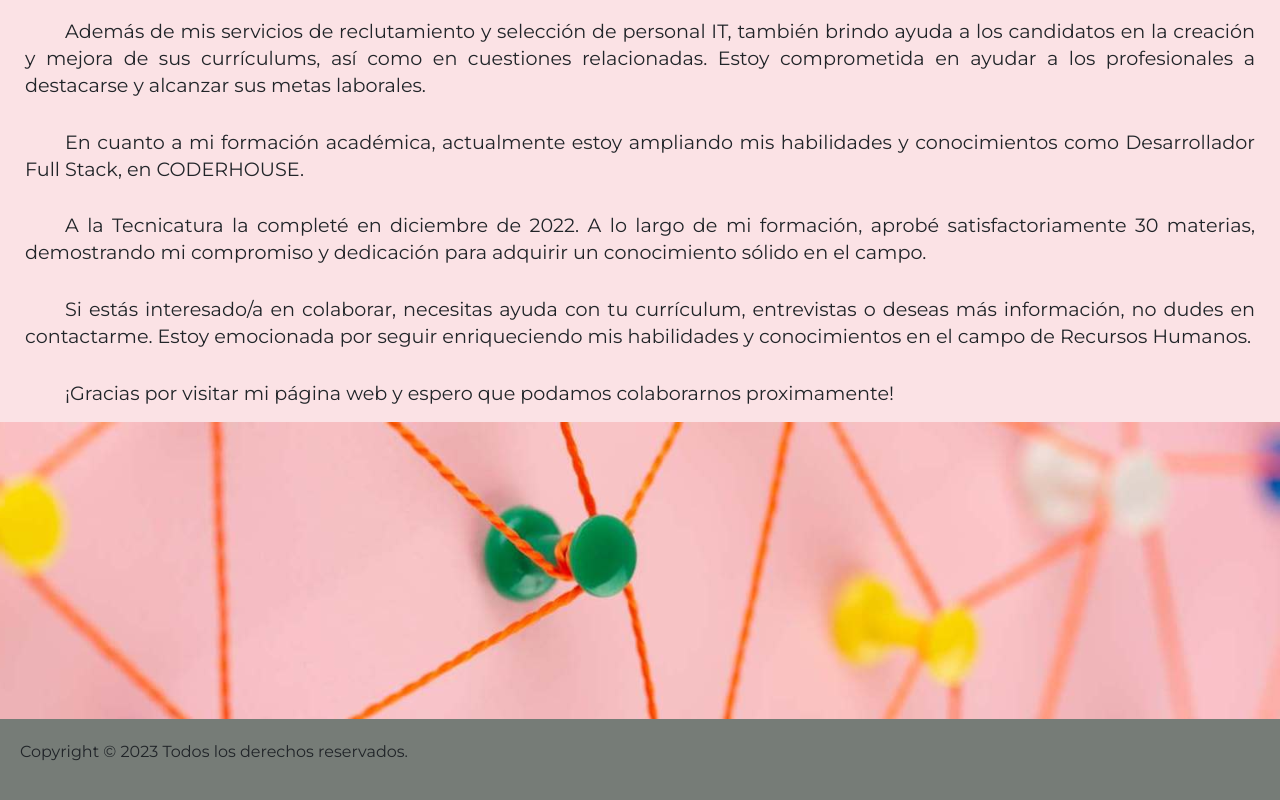
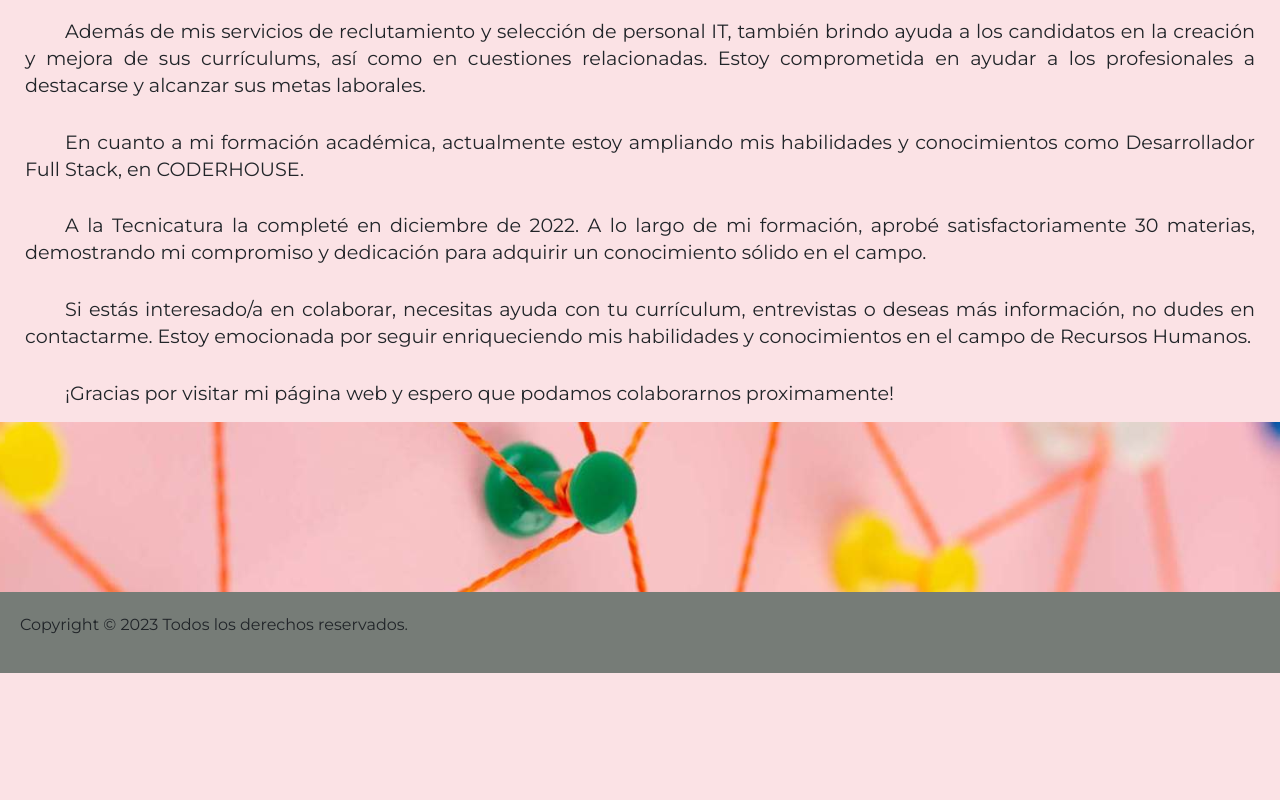
Before and after one commit to GBGiulianaBejarano/ProyectoCoderhouse, a plain HTML site: page pages/sobremi.html in a window 1280 px wide. Shown: the part 404-1204 px from the top of the page. After the commit the page ends 1077 px from the top, so only its background shows below. Drawn offline with nearby package versions, Linux system fonts and the light colour scheme.

Commit message:
arreglosenimg

```diff
--- a/pages/sobremi.html
+++ b/pages/sobremi.html
@@ -85,7 +85,9 @@
             <p>¡Gracias por visitar mi página web y espero que podamos colaborarnos proximamente!</p>
 
         </section>
-        <section class="hilos"> <img src="../multi/concepto-red-hilo-rojo.jpg" alt="imghilos"> </section>
+        <section class="hilos">
+            <!-- banner -->
+        </section>
     </main>
 
     <footer>
--- a/scss/_main.scss
+++ b/scss/_main.scss
@@ -84,8 +84,11 @@ main{
     }
 
     .hilos{
-        img{
-            width: 100vw;
-        }
+        background-image: url(../multi/concepto-red-hilo-rojo.jpg);
+        background-position: center;
+        background-repeat: no-repeat;
+        background-size: cover;
+        height: 170px;
+        width: 100vw;
     }
 }
```
Also changed, not shown: css/estilos.css.
